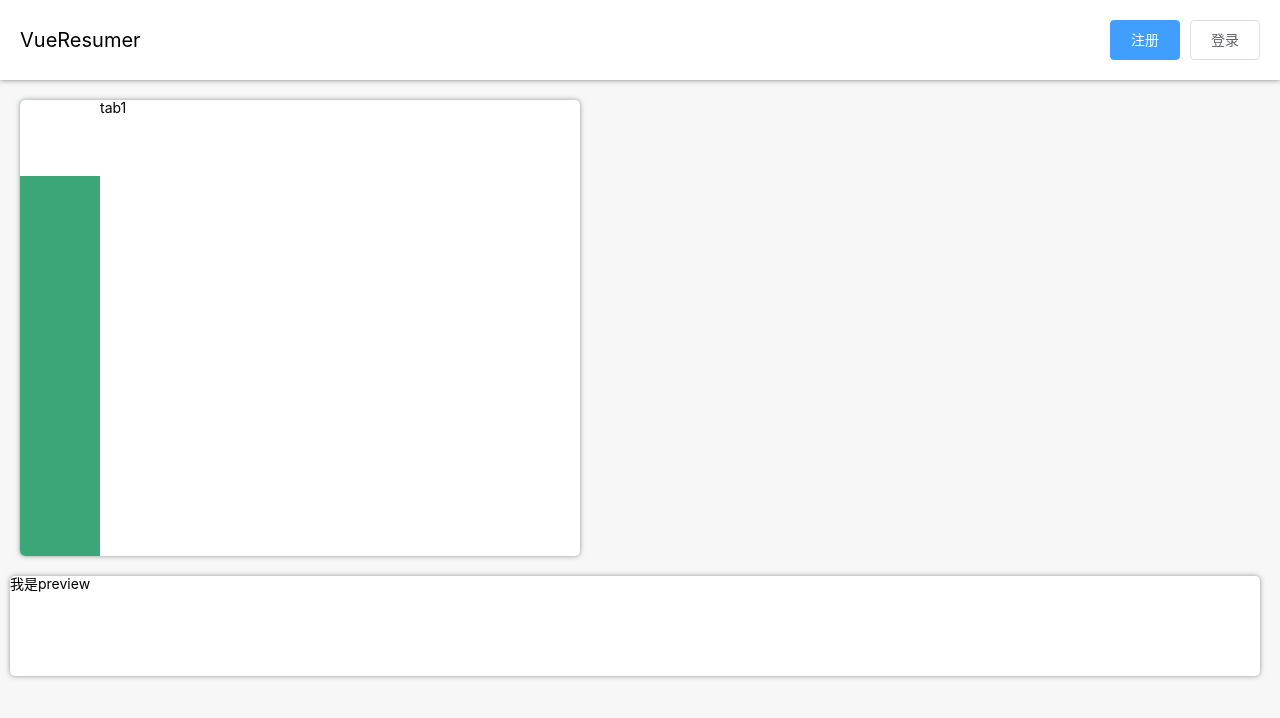
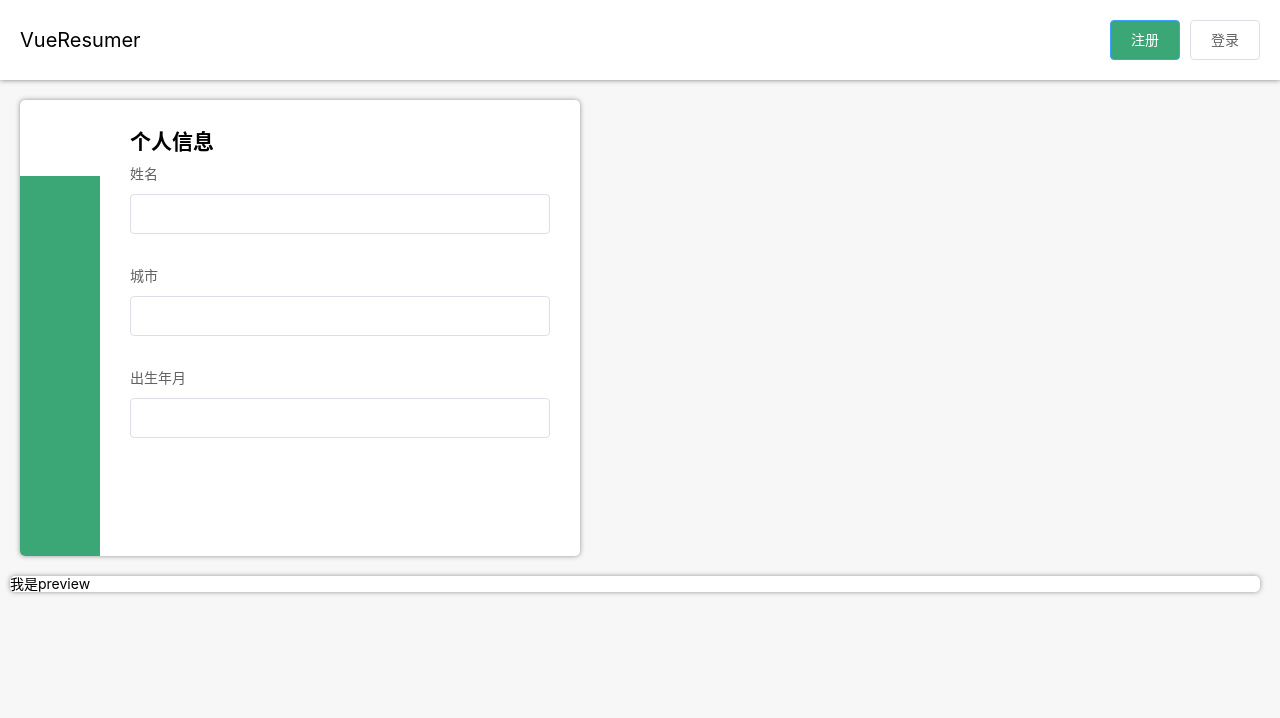
Before and after one commit to bibi941/vue-resume, a Vue app: page / in a window 1280 px wide. Shown: the top 718 px of the page. Built offline with nearby package versions, Linux system fonts and the light colour scheme.

Commit message:
个人信息和工作经历编辑区域模块化

```diff
--- a/index.html
+++ b/index.html
@@ -1,12 +1,17 @@
 <!DOCTYPE html>
 <html>
+
 <head>
   <meta charset="utf-8">
   <meta name="viewport" content="width=device-width,initial-scale=1.0">
   <title>vue-resume-demo</title>
 </head>
+
 <body>
   <div id="app"></div>
-    <script src="//at.alicdn.com/t/font_626091_kzfcvcf6n9g4x6r.js"></script>
+<script src="//at.alicdn.com/t/font_626091_hb2vtc3sn0j2a9k9.js"></script>
+
+
 </body>
+
 </html>
--- a/src/App.vue
+++ b/src/App.vue
@@ -1,9 +1,9 @@
 <template>
   <div id="app">
-    <Topbar class="topbar"></Topbar>
+    <Topbar class="topbar"/>
     <main>
-      <Editor class="editor"></Editor>
-      <Preview class="preview"></Preview>
+      <Editor class="editor"/>
+      <Preview class="preview"/>
     </main>
 
   </div>
@@ -51,7 +51,7 @@ main {
         background: white;
         box-shadow: 0px 0px 5px 0px rgba(50, 50, 50, 0.5);
         border-radius: 5px;
-        overflow: hidden;
+        overflow: auto;
     }
     .preview {
         flex: 1;
--- a/src/components/Editor.VUE
+++ b/src/components/Editor.VUE
@@ -10,26 +10,58 @@
       </ol>
     </nav>
     <ol class="panes">
-      <li v-bind:class='{active:currentTab === 0}'>tab1</li>
-      <li v-bind:class='{active:currentTab === 1}'>tab2</li>
-      <li v-bind:class='{active:currentTab === 2}'>tab3</li>
-      <li v-bind:class='{active:currentTab === 3}'>tab4</li>
-      <li v-bind:class='{active:currentTab === 4}'>tab5</li>
-      <li v-bind:class='{active:currentTab === 5}'>tab6</li>
+      <li v-bind:class='{active:currentTab === 0}'>
+        <ProfileEditor v-bind:profile='profile' />
+      </li>
+      <li v-bind:class='{active:currentTab === 1}'>
+        <WorkHistory v-bind:workHistory='workHistory' />
+      </li>
+      <li v-bind:class='{active:currentTab === 2}'>
+        <h2>学习经历</h2>
+      </li>
+      <li v-bind:class='{active:currentTab === 3}'>
+        <h2>项目经验</h2>
+      </li>
+      <li v-bind:class='{active:currentTab === 4}'>
+        <h2>获奖情况</h2>
+      </li>
+      <li v-bind:class='{active:currentTab === 5}'>
+        <h2>联系方式</h2>
+      </li>
     </ol>
   </div>
 </template>
+
 <script>
+  import ProfileEditor from './ProfileEditor'
+  import WorkHistory from './WorkHistory'
   export default {
+    components: {
+      ProfileEditor,
+      WorkHistory
+    },
     data() {
       return {
+        //   tab切换
         currentTab: 0,
-        icons:['credentials_icon','gongwenbao','book','xiangmu1','icon--','phone']
+        icons: ['credentials_icon', 'gongwenbao', 'book', 'xiangmu1', 'icon--', 'phone'],
+        // 表单数据
+        profile: {
+          name: '',
+          city: '',
+          bitrh: ''
+        },
+        workHistory: [{
+          company: '',
+          content: ''
+        }]
       }
-    }
+    },
+    methods: {}
   }
 
 </script>
+
 <style lang='scss'>
   #editor {
     display: flex;
@@ -54,13 +86,25 @@
       }
     }
     .panes {
+      flex: 1;
       >li {
         display: none;
+        padding: 30px;
+        height: 100%;
+        overflow: auto;
         &.active {
           display: block;
         }
       }
     }
+    .workContainer {
+      position: relative;
+      svg {
+        position: absolute;
+        top: 0;
+        right: 0;
+      }
+    }
   }
 
 </style>
--- a/src/components/Preview.VUE
+++ b/src/components/Preview.VUE
@@ -5,7 +5,5 @@
 </template>
 
 <style>
-#preview{
-    min-height: 100px;
-}
+
 </style>
--- /dev/null
+++ b/src/components/ProfileEditor.VUE
@@ -0,0 +1,22 @@
+<template>
+  <div>
+    <h2>个人信息</h2>
+    <el-form>
+      <el-form-item label="姓名">
+        <el-input v-model=" profile.name"></el-input>
+      </el-form-item>
+      <el-form-item label="城市">
+        <el-input v-model=" profile.city"></el-input>
+      </el-form-item>
+      <el-form-item label="出生年月">
+        <el-input v-model=" profile.bitrh"></el-input>
+      </el-form-item>
+    </el-form>
+  </div>
+</template>
+
+<script>
+  export default {
+    props: ['profile'],
+  }
+</script>
--- a/src/components/Topbar.VUE
+++ b/src/components/Topbar.VUE
@@ -4,7 +4,7 @@
       VueResumer
     </div>
     <div class="actions">
-      <el-button type="primary">注册</el-button>
+      <el-button type="primary" style='background:rgb(59, 167, 118);'>注册</el-button>
       <el-button>登录</el-button>
     </div>
   </div>
--- /dev/null
+++ b/src/components/WorkHistory.VUE
@@ -0,0 +1,38 @@
+<template>
+  <div>
+    <h2>工作经历</h2>
+    <el-form>
+      <div class='workContainer' v-for="(work,index) in workHistory">
+        <el-form-item label="公司">
+          <el-input v-model=" work.company"></el-input>
+        </el-form-item>
+        <el-form-item label="工作内容">
+          <el-input v-model=" work.content"></el-input>
+        </el-form-item>
+
+        <svg v-on:click="removeHistory(index)" class="icon" aria-hidden="true" style='width:25px;height:25px;fill:#D74C78;'>
+          <use xlink:href="#icon-delete"></use>
+        </svg>
+      </div>
+      <el-button v-on:click="addWorkHistory" type="success" style='background:rgb(59, 167, 118);'>增加</el-button>
+    </el-form>
+  </div>
+</template>
+
+<script>
+  export default {
+    props: ['workHistory'],
+    methods: {
+      addWorkHistory() {
+        this.workHistory.push({
+          company: '',
+          content: ''
+        })
+      },
+      removeHistory(index) {
+        this.workHistory.splice(index, 1)
+      }
+    }
+  }
+
+</script>
```
Lines whose indentation alone changed are shown as unchanged.
